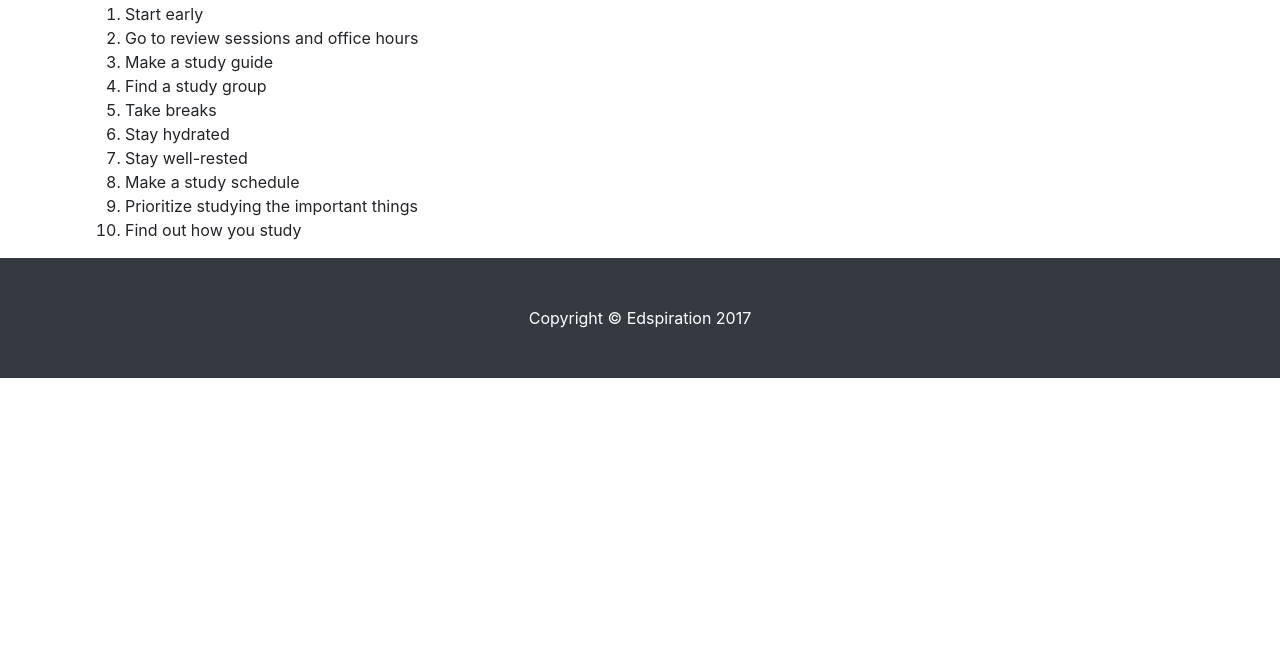
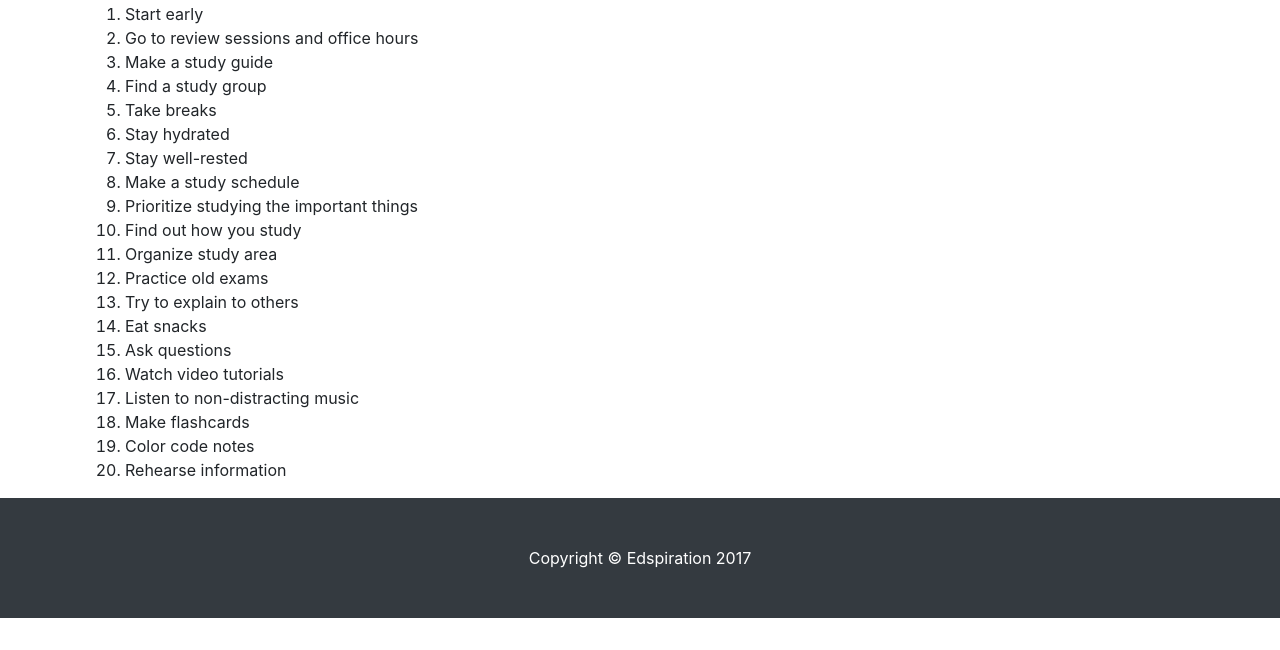
Before and after one commit to brandonvtran/edspiration, a website: page tips.html in a window 1280 px wide. Shown: the part 150-800 px from the top of the page. Drawn offline with Linux system fonts and the light colour scheme.

Commit message:
added more tips

```diff
--- a/tips.html
+++ b/tips.html
@@ -62,6 +62,16 @@
         <li>Make a study schedule</li>
         <li>Prioritize studying the important things</li>
         <li>Find out how you study</li>
+        <li>Organize study area</li>
+        <li>Practice old exams</li>
+        <li>Try to explain to others</li>
+        <li>Eat snacks</li>
+        <li>Ask questions</li>
+        <li>Watch video tutorials</li>
+        <li>Listen to non-distracting music</li>
+        <li>Make flashcards</li>
+        <li>Color code notes</li>
+        <li>Rehearse information</li>
       </ol>
 
     </div>
```
